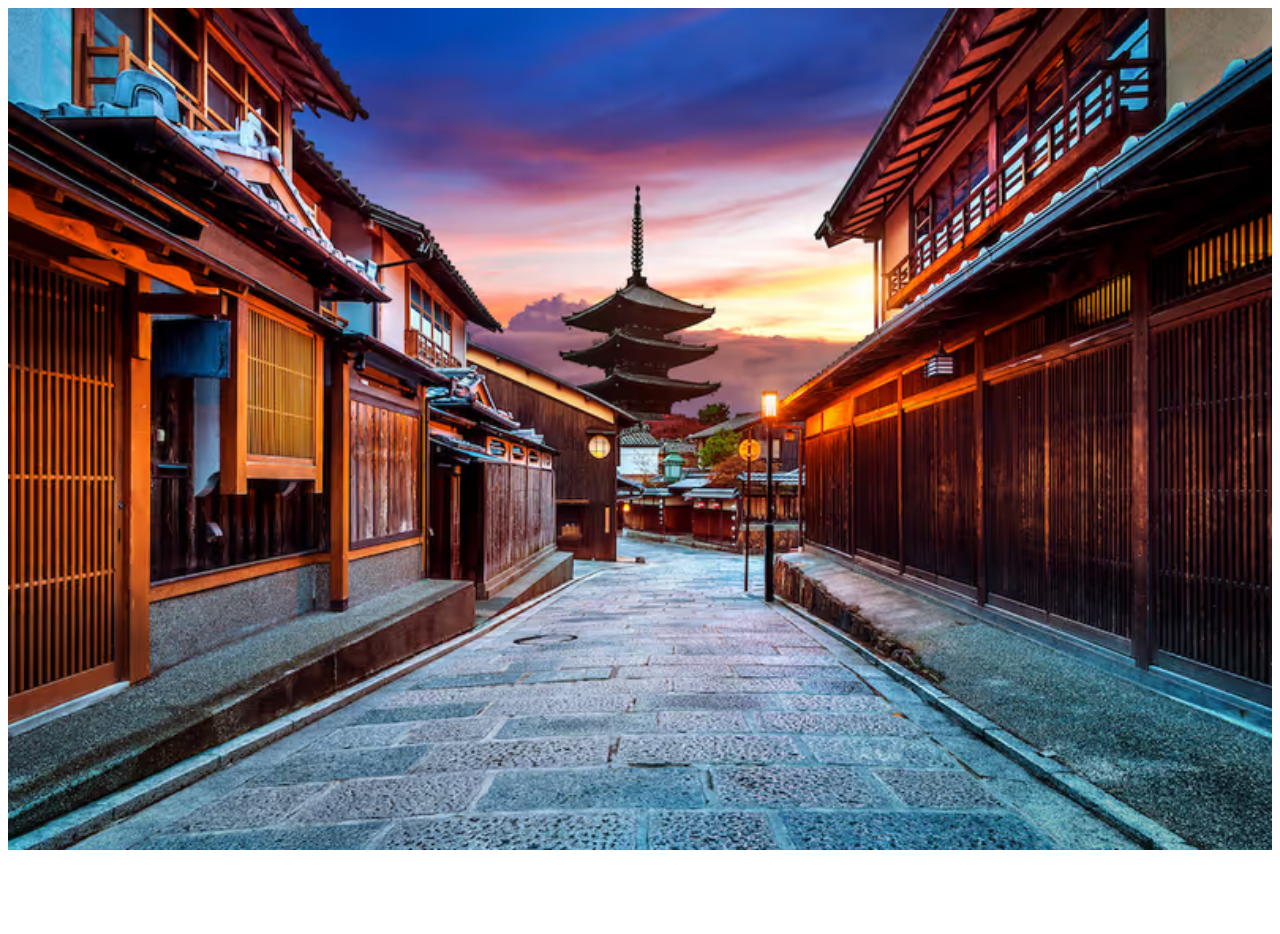
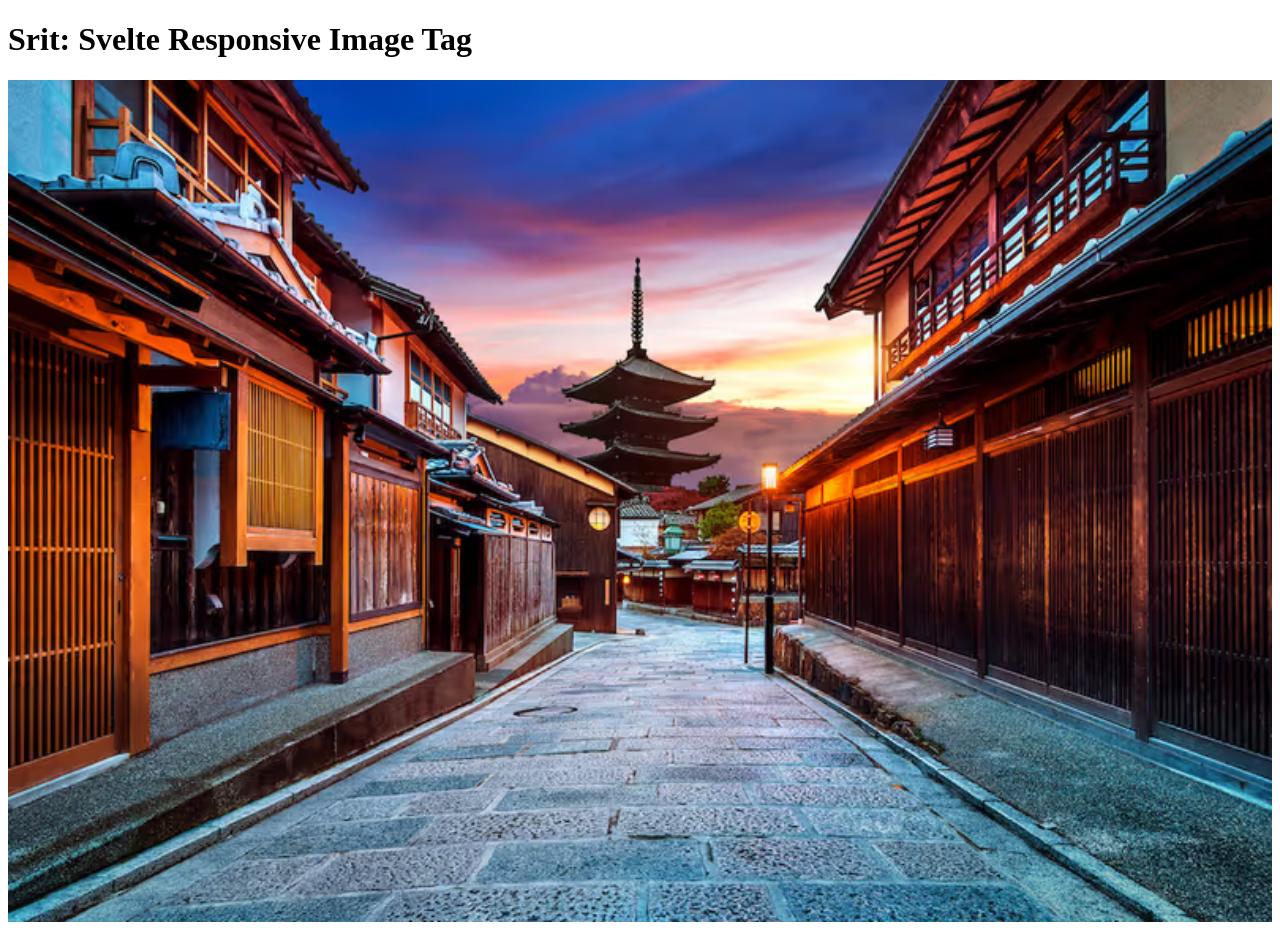
Before and after one commit to shinokada/srit, a SvelteKit app: page / in a window 1280 px wide. Before the commit the page ends 862 px from the top, so only its background shows below. Built offline with nearby package versions, Linux system fonts and the light colour scheme.

Commit message:
fix: add title

```diff
--- a/src/routes/+page.svelte
+++ b/src/routes/+page.svelte
@@ -5,4 +5,6 @@
   const imageAlt = 'Test Image';
 </script>
 
+<h1>Srit: Svelte Responsive Image Tag</h1>
+
 <Srit src={imageSrc} sizes={imageSizes} alt={imageAlt} />
```
